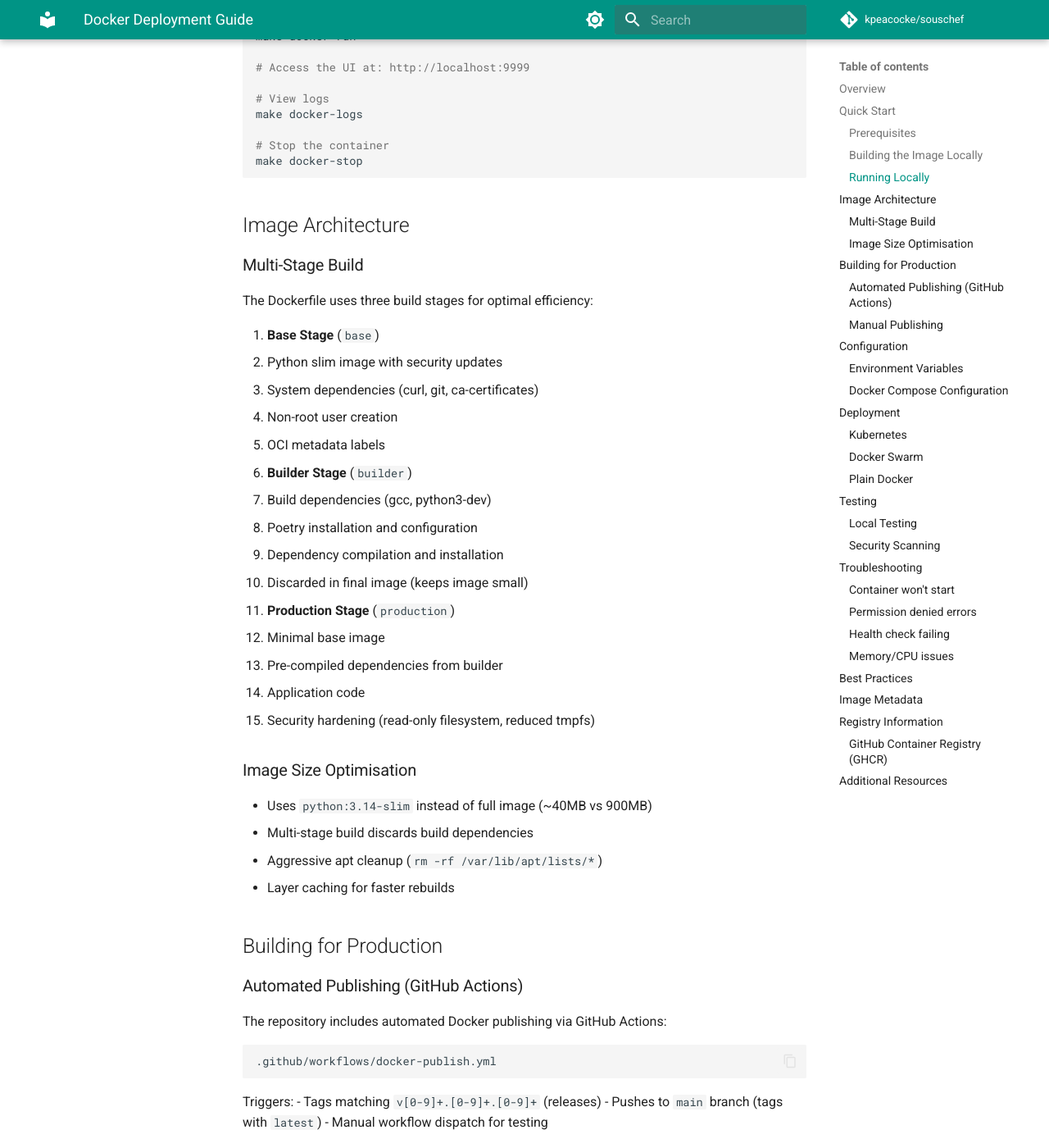
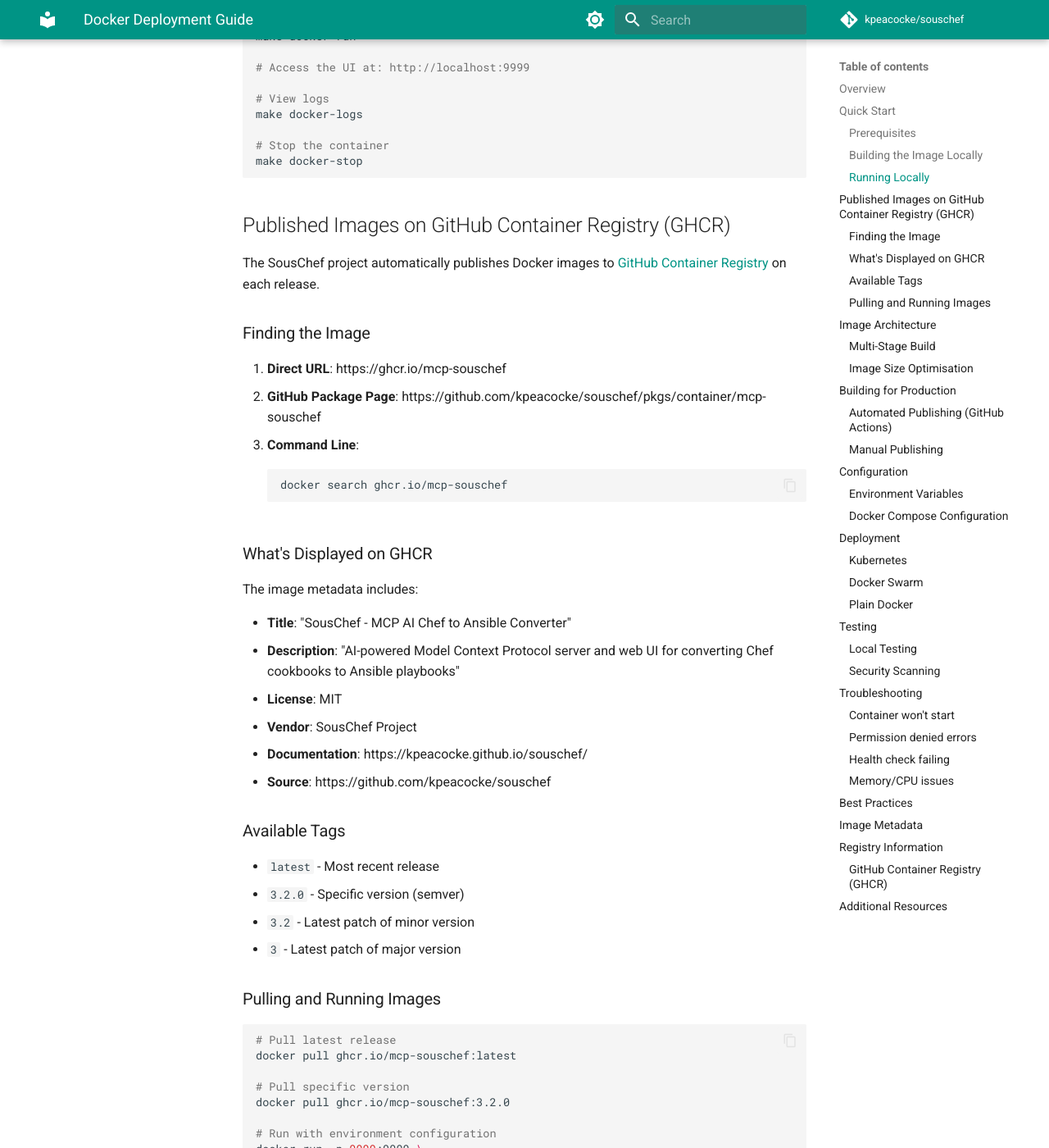
Before and after one commit to kpeacocke/souschef, an MkDocs documentation site: the page built from docs/docker-deployment.md, in a window 1280 px wide and 1400 px high, scrolled down 1034 px. Shown: the whole window at 82% size. Built offline with MkDocs 1.6.1 and Material for MkDocs 9.7.7, drawn with Linux system fonts in a browser that asks for light colours; comment, search, counter and statistics services are not loaded; the version menu is left out; some of the changed text lies outside the part shown.

Commit message:
docs: update README and Docker documentation with GHCR information
- Add comprehensive section to README about pulling published images from GHCR
- Document container registry details, available tags, and pull commands
- Enhance Dockerfile metadata labels with expanded description for GHCR display
- Add 'What's Displayed on GHCR' section to docker-deployment.md
- Include image metadata, tag strategy, and pulling instructions
- Document GHCR package page and direct image URL
- All examples now reference ghcr.io/mcp-souschef for consistency

````diff
--- a/docs/docker-deployment.md
+++ b/docs/docker-deployment.md
@@ -42,6 +42,55 @@
 
 # Stop the container
 make docker-stop
+```
+
+## Published Images on GitHub Container Registry (GHCR)
+
+The SousChef project automatically publishes Docker images to [GitHub Container Registry](https://ghcr.io) on each release.
+
+### Finding the Image
+
+1. **Direct URL**: https://ghcr.io/mcp-souschef
+2. **GitHub Package Page**: https://github.com/kpeacocke/souschef/pkgs/container/mcp-souschef
+3. **Command Line**:
+   ```bash
+   docker search ghcr.io/mcp-souschef
+   ```
+
+### What's Displayed on GHCR
+
+The image metadata includes:
+
+- **Title**: "SousChef - MCP AI Chef to Ansible Converter"
+- **Description**: "AI-powered Model Context Protocol server and web UI for converting Chef cookbooks to Ansible playbooks"
+- **License**: MIT
+- **Vendor**: SousChef Project
+- **Documentation**: https://kpeacocke.github.io/souschef/
+- **Source**: https://github.com/kpeacocke/souschef
+
+### Available Tags
+
+- `latest` - Most recent release
+- `3.2.0` - Specific version (semver)
+- `3.2` - Latest patch of minor version
+- `3` - Latest patch of major version
+
+### Pulling and Running Images
+
+```bash
+# Pull latest release
+docker pull ghcr.io/mcp-souschef:latest
+
+# Pull specific version
+docker pull ghcr.io/mcp-souschef:3.2.0
+
+# Run with environment configuration
+docker run -p 9999:9999 \
+  --env-file .env \
+  ghcr.io/mcp-souschef:latest
+
+# Check image details
+docker inspect ghcr.io/mcp-souschef:latest
 ```
 
 ## Image Architecture
````
Also changed, not shown: README.md (+45 -0 lines), 2 other files.
